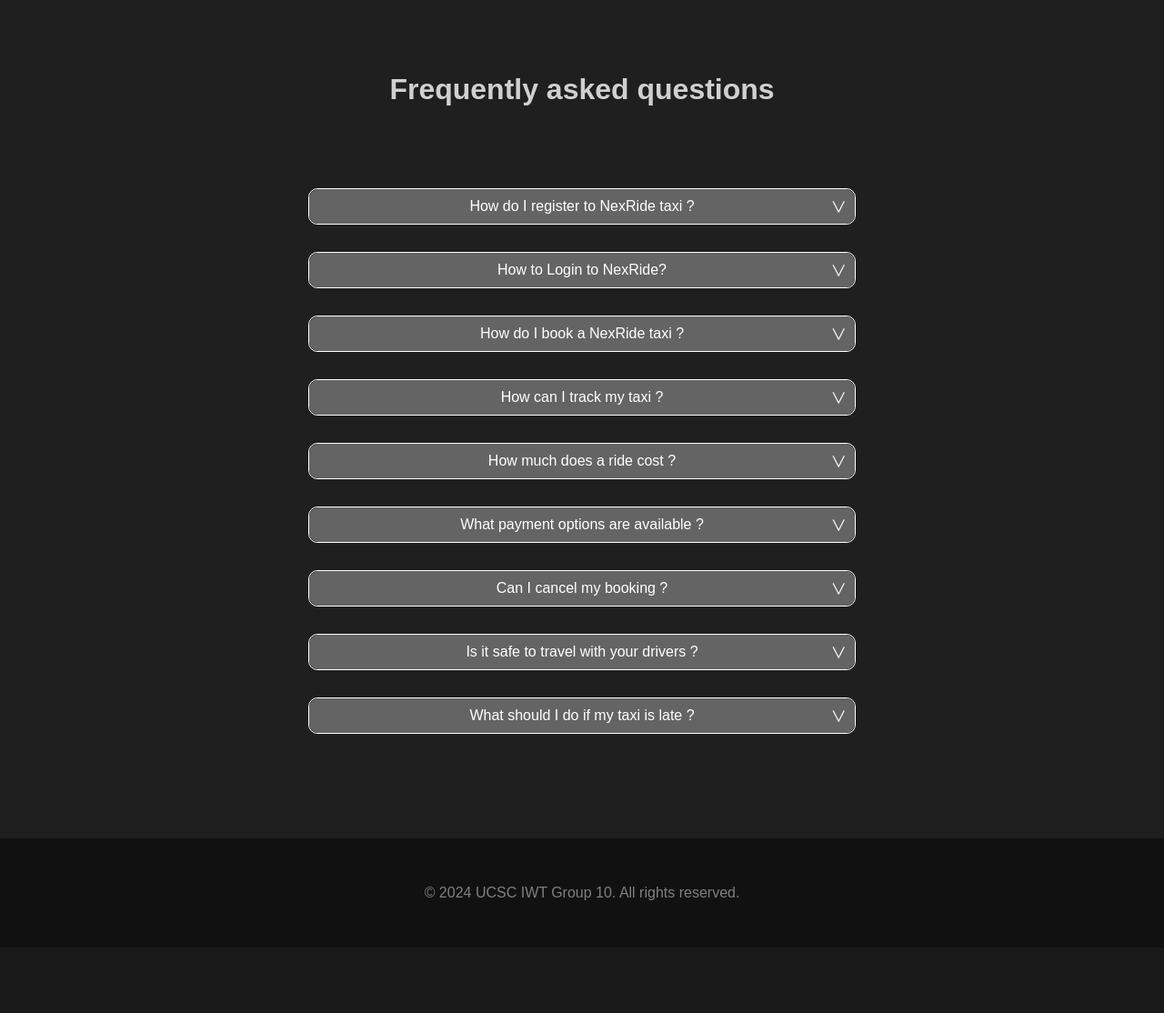
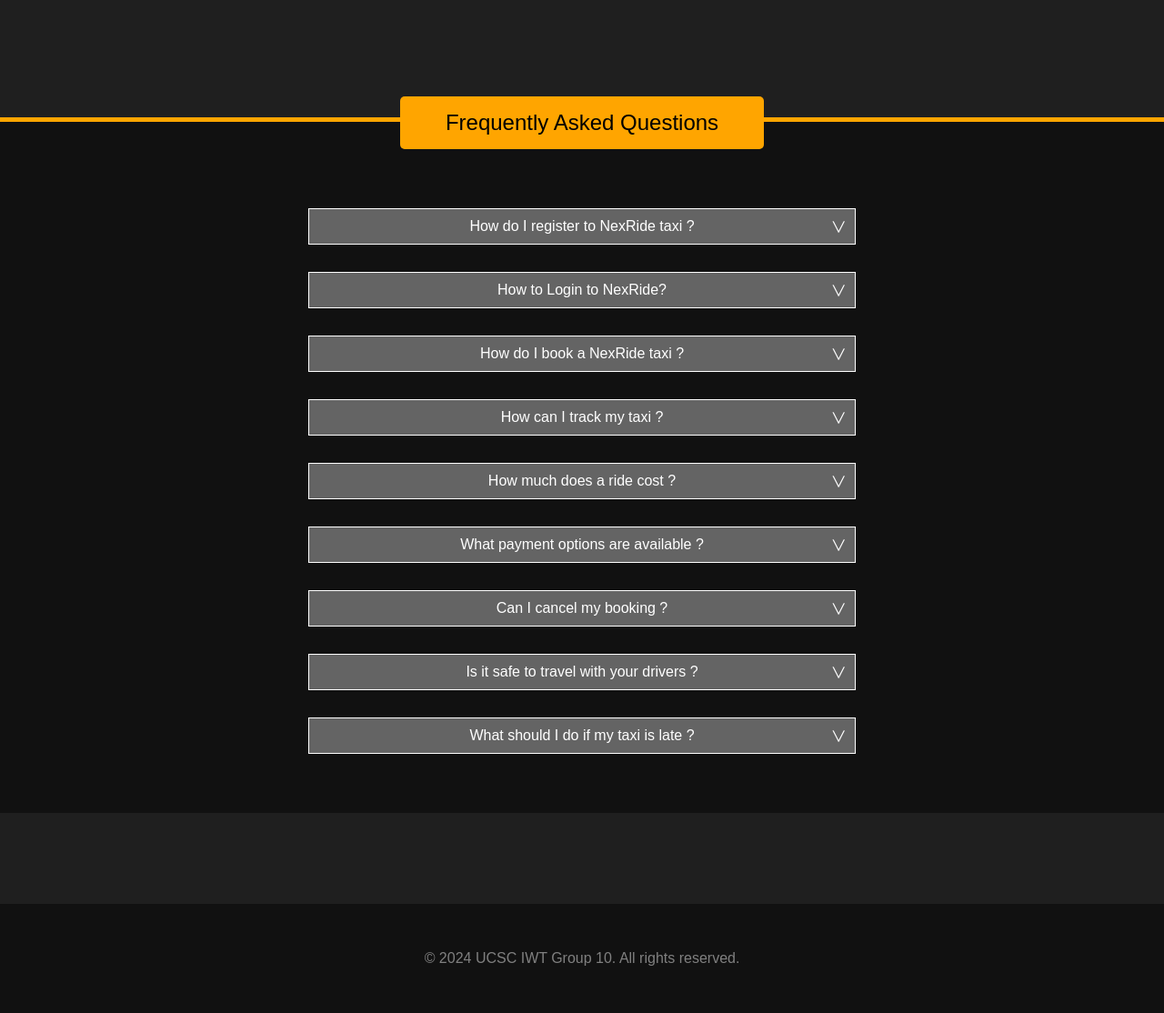
Before and after one commit to cptdihindu/iwt-project, a PHP site: page /help.php in a window 1280 px wide. Shown: the part 70-1184 px from the top of the page at 91% size. Before the commit the page ends 1060 px from the top, so only its background shows below. Run offline with PHP 8.4, Linux system fonts and the light colour scheme.

Commit message:
help page interface improved

```diff
--- a/help.php
+++ b/help.php
@@ -2,6 +2,11 @@
 <head>
     <title>NexRide Help</title>
     <link rel="stylesheet" href="style.css">
+    <style>
+      .nav-margin{
+        margin: 50;
+      }
+    </style>
 
     <script>
       function expandBox(button){
@@ -35,10 +40,10 @@
 */
 ?>
 <div class="nav-margin"></div>
-<h1 align="center" >Frequently asked questions</h1>
+<div class="help-body">
+  <h1 align="center" >Frequently Asked Questions</h1>
 
   <div class="all-boxes">
-
     <div class="box">
     <button type="button" class="expand-btn" onclick="expandBox(this)">╲╱</button>
         <div class="question">
@@ -135,6 +140,8 @@
         We aim to provide timely service, but in the rare event that your taxi is delayed, you will be notified through the website . You can also contact customer service for further assistance.
         </div>
       </div>
+  </div>
+</div>
 
 
 
--- a/style.css
+++ b/style.css
@@ -367,11 +367,31 @@
 
 
 
-h1{
-    color: rgb(208, 208, 208);
+
+.help-body{
+    position: relative;
+    width: 100%;
+    display: flex;
+    flex-direction: column;
+    justify-content: center;
+    align-items: center;
+}
+.help-body h1{
+    font-size: 1.5em;
+    widows: 30%;
+    font-weight: normal;
+    padding: 15 50;
+    position: relative;
+    top: 110;
+    color: rgb(0, 0, 0);
+    border-radius: 5px;
     margin-bottom: 75;
+    background-color: orange;
 }
 .all-boxes{
+    padding: 80 0 50 0;
+    background-color: rgb(17, 17, 17);
+    border-top: 5px solid orange;
     width: 100%;
     display: flex;
     flex-direction: column;
@@ -380,9 +400,10 @@
 .box{
     position: relative;
     border: 1px solid white;
-    border-radius: 10px;
+    /*border-radius: 10px;*/
     margin: 15;
-    width: 600;
+    width: 60%;
+    max-width: 600px;
 }
 .expand-btn{
     cursor: pointer;
@@ -397,10 +418,12 @@
     top: 12;
 }
 .question{
+    /*
     border-top-left-radius: 10px;
     border-top-right-radius: 10px;
     border-bottom-left-radius: 10px;
     border-bottom-right-radius: 10px;
+    */
     text-align: center;
     color: white;
     background-color: rgb(100, 100, 100); /* Same bg color */
@@ -512,7 +535,7 @@
     z-index: 1;
     width: 28px;
     position: absolute;
-    top: 37;
+    top: 39;
     right: 15;
 }
 
```
Also changed, not shown: icons/eye-close.png, icons/eye-open.png, icons/raw/eye-close.png (deleted), icons/raw/eye-open.png (deleted), icons/raw/eyes.png (added). Lines whose indentation alone changed are shown as unchanged.
